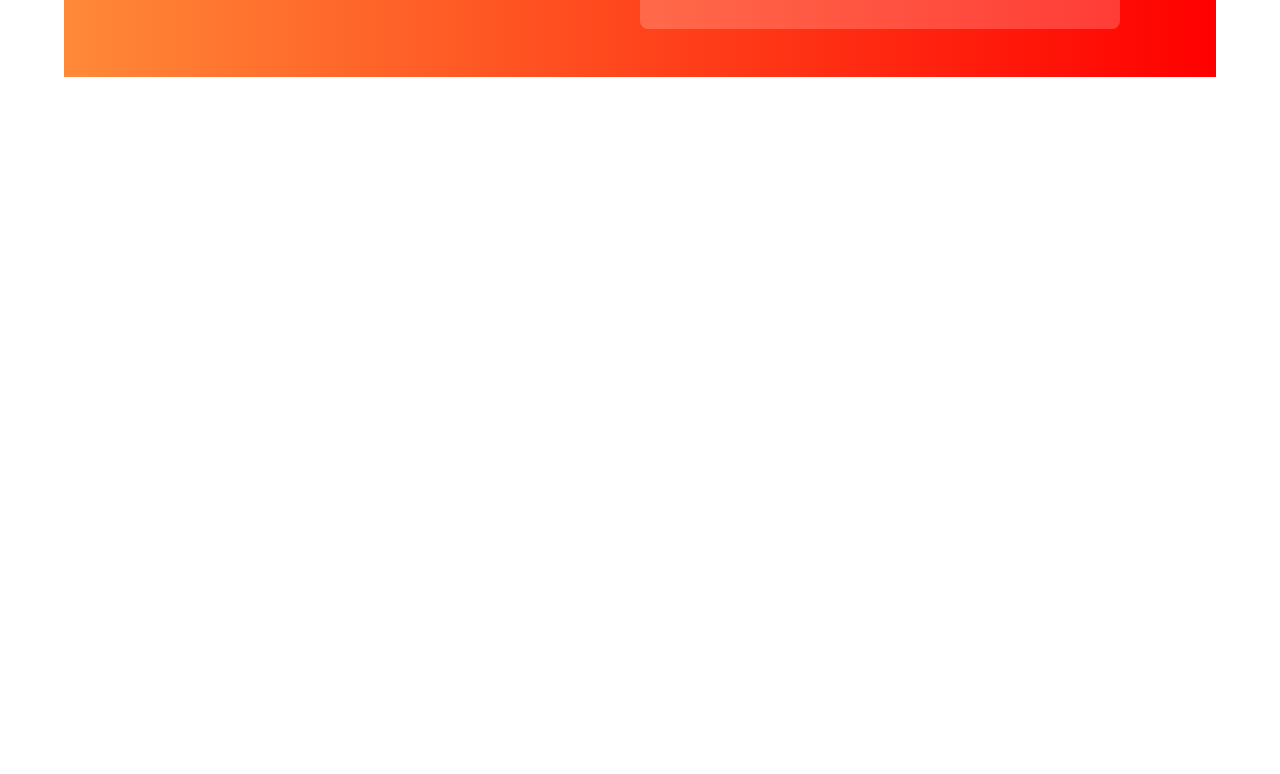
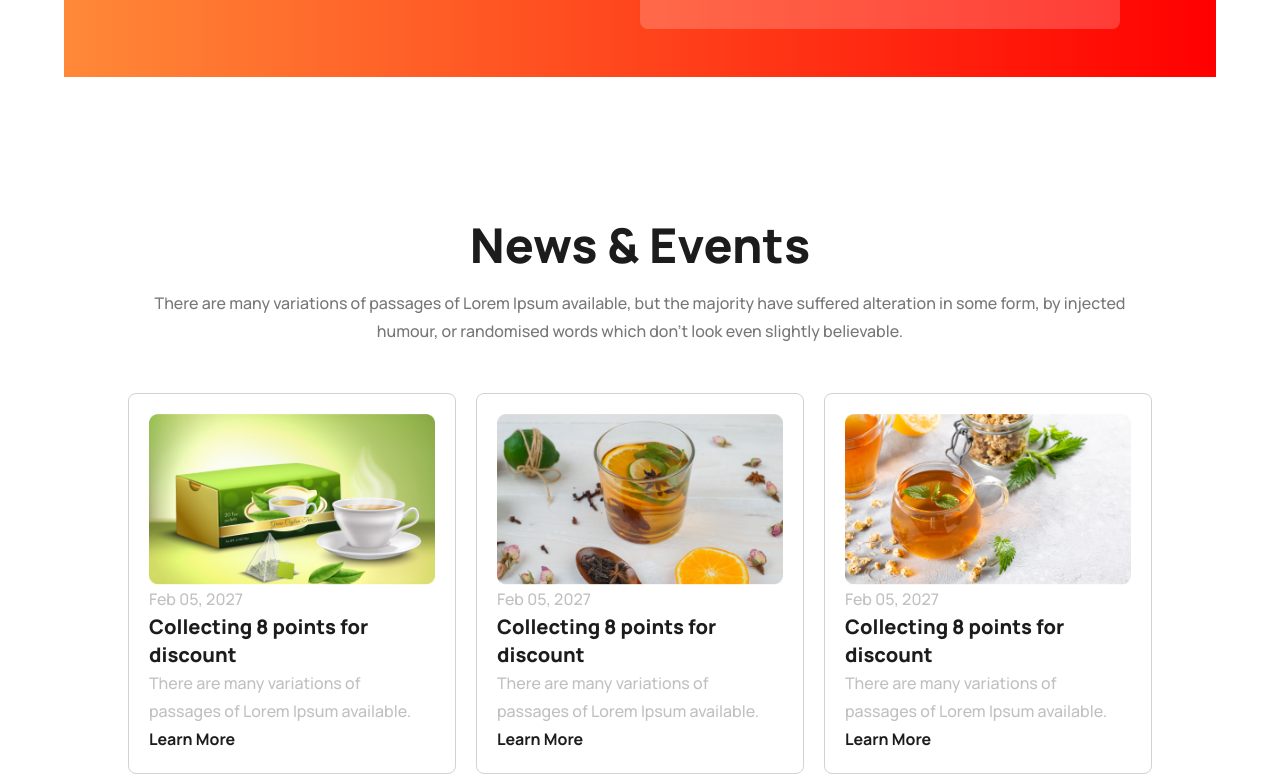
Before and after one commit to sohagroy7223/tea-house-tailwine, a plain HTML site: page index.html in a window 1280 px wide. Shown: the part 2695-3469 px from the top of the page. Before the commit the page ends 2916 px from the top, so only its background shows below. Drawn offline with nearby package versions, Linux system fonts and the light colour scheme.

Commit message:
addad card section and responsive web for mobill and tablet device

```diff
--- a/index.html
+++ b/index.html
@@ -217,7 +217,7 @@
             </section>
             <section>
                 <div
-                    class="max-w-6xl flex items-center mx-auto my-36 gap-16 bg-gradient-to-r p-20 from-[#FF8938] to-[#FF0000]"
+                    class="max-w-6xl md:flex lg:flex items-center mx-auto my-36 gap-16 bg-gradient-to-r p-20 from-[#FF8938] to-[#FF0000]"
                 >
                     <div>
                         <h2
@@ -331,6 +331,104 @@
                     </div>
                 </div>
             </section>
+            <section>
+                <div class="w-4/5 mx-auto">
+                    <h2
+                        class="text-5xl mb-5 text-center font-extrabold text-[#1C1C1C]"
+                    >
+                        News & Events
+                    </h2>
+                    <p
+                        class="mb-12 font-medium text-center leading-7 text-base text-[#777777]"
+                    >
+                        There are many variations of passages of Lorem Ipsum
+                        available, but the majority have suffered alteration in
+                        some form, by injected humour, or randomised words which
+                        don't look even slightly believable.
+                    </p>
+                    <div class="grid lg:grid-cols-3 md:grid-cols-2 gap-5">
+                        <div class="p-5 border border-[#D2D2D2] rounded-lg">
+                            <img
+                                class="w-full"
+                                src="images/news-1.png"
+                                alt=""
+                            />
+
+                            <p
+                                class="font-medium text-base text-[#7777] leading-7"
+                            >
+                                Feb 05, 2027
+                            </p>
+                            <h4 class="text-xl font-extrabold text-[#1C1C1C]">
+                                Collecting 8 points for discount
+                            </h4>
+                            <p
+                                class="font-medium text-base text-[#7777] leading-7"
+                            >
+                                There are many variations of passages of Lorem
+                                Ipsum available.
+                            </p>
+                            <a
+                                class="font-bold text-[#1C1C1C] leading-7"
+                                href=""
+                                >Learn More</a
+                            >
+                        </div>
+                        <div class="p-5 border border-[#D2D2D2] rounded-lg">
+                            <img
+                                class="w-full"
+                                src="images/news-2.png"
+                                alt=""
+                            />
+                            <p
+                                class="font-medium text-base text-[#7777] leading-7"
+                            >
+                                Feb 05, 2027
+                            </p>
+                            <h4 class="text-xl font-extrabold text-[#1C1C1C]">
+                                Collecting 8 points for discount
+                            </h4>
+                            <p
+                                class="font-medium text-base text-[#7777] leading-7"
+                            >
+                                There are many variations of passages of Lorem
+                                Ipsum available.
+                            </p>
+                            <a
+                                class="font-bold text-[#1C1C1C] leading-7"
+                                href=""
+                                >Learn More</a
+                            >
+                        </div>
+                        <div class="p-5 border border-[#D2D2D2] rounded-lg">
+                            <img
+                                class="w-full"
+                                src="images/news-3.png"
+                                alt=""
+                            />
+                            <p
+                                class="font-medium text-base text-[#7777] leading-7"
+                            >
+                                Feb 05, 2027
+                            </p>
+                            <h4 class="text-xl font-extrabold text-[#1C1C1C]">
+                                Collecting 8 points for discount
+                            </h4>
+                            <p
+                                class="font-medium text-base text-[#7777] leading-7"
+                            >
+                                There are many variations of passages of Lorem
+                                Ipsum available.
+                            </p>
+                            <a
+                                class="font-bold text-[#1C1C1C] leading-7"
+                                href=""
+                                >Learn More</a
+                            >
+                        </div>
+                    </div>
+                </div>
+            </section>
         </main>
     </body>
 </html>
```
